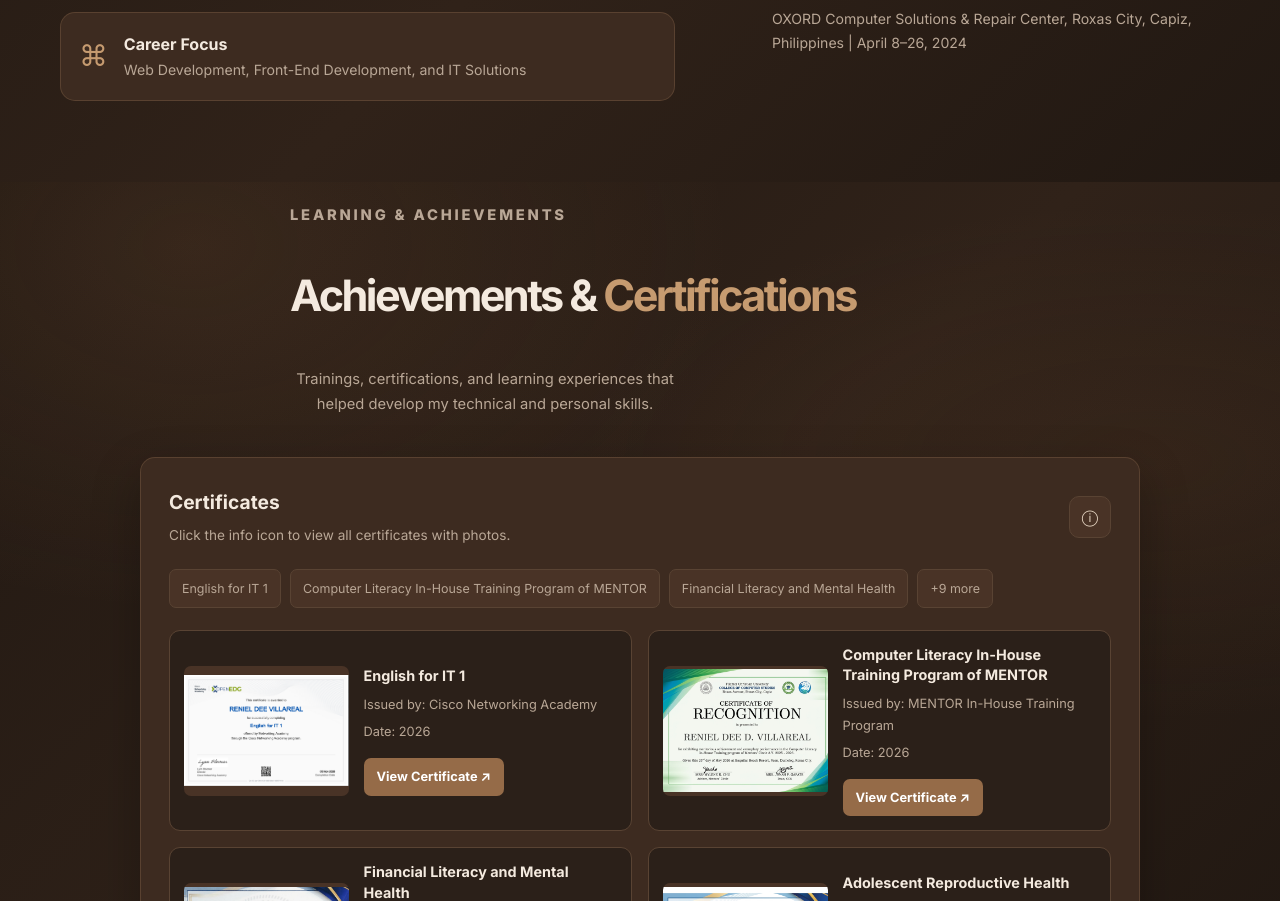
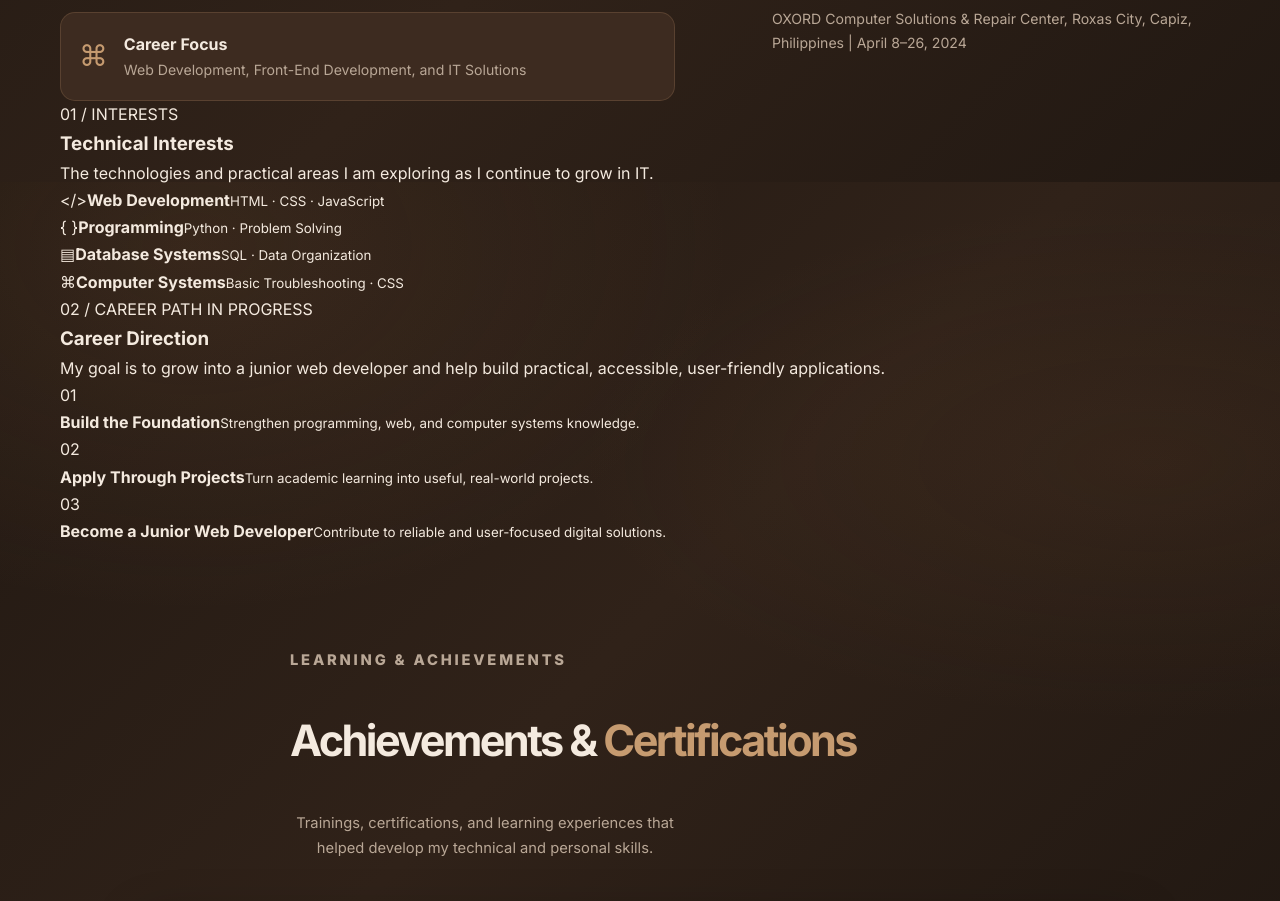
Before and after one commit to renielvillareal17-ui/RENIEL-DEE-VILLAREAL-PORTFOLIO, a plain HTML site: page index.html in a window 1280 px wide. Shown: the part 1418-2319 px from the top of the page. Drawn offline with Linux system fonts and the light colour scheme.

Commit message:
Update index.html

```diff
--- a/index.html
+++ b/index.html
@@ -23,6 +23,9 @@
         href="https://fonts.googleapis.com/css2?family=Inter:wght@400;500;600;700;800&display=swap"
         rel="stylesheet"
     >
+
+    <!-- Portfolio typography -->
+    <link href="https://fonts.googleapis.com/css2?family=Poppins:wght@400;500;600;700;800&display=swap" rel="stylesheet">
 
     <!-- Main CSS -->
     <link rel="stylesheet" href="style.css">
@@ -435,6 +438,40 @@
                     </div>
 
                 </div>
+
+            </div>
+
+            <!-- TECHNICAL INTERESTS + CAREER DIRECTION -->
+            <div class="about-pathway-grid">
+
+                <section class="tech-interests-card" aria-labelledby="tech-interests-title">
+                    <div class="pathway-heading">
+                        <span class="pathway-index">01 / INTERESTS</span>
+                        <span class="pathway-signal" aria-hidden="true"></span>
+                    </div>
+                    <h3 id="tech-interests-title">Technical Interests</h3>
+                    <p class="pathway-intro">The technologies and practical areas I am exploring as I continue to grow in IT.</p>
+                    <div class="interest-grid">
+                        <div class="interest-item"><span class="interest-symbol">&lt;/&gt;</span><span><b>Web Development</b><small>HTML · CSS · JavaScript</small></span></div>
+                        <div class="interest-item"><span class="interest-symbol">{ }</span><span><b>Programming</b><small>Python · Problem Solving</small></span></div>
+                        <div class="interest-item"><span class="interest-symbol">▤</span><span><b>Database Systems</b><small>SQL · Data Organization</small></span></div>
+                        <div class="interest-item"><span class="interest-symbol">⌘</span><span><b>Computer Systems</b><small>Basic Troubleshooting · CSS</small></span></div>
+                    </div>
+                </section>
+
+                <section class="career-direction-card" aria-labelledby="career-direction-title">
+                    <div class="pathway-heading">
+                        <span class="pathway-index">02 / CAREER PATH</span>
+                        <span class="career-status">IN PROGRESS</span>
+                    </div>
+                    <h3 id="career-direction-title">Career Direction</h3>
+                    <p class="pathway-intro">My goal is to grow into a junior web developer and help build practical, accessible, user-friendly applications.</p>
+                    <div class="career-track">
+                        <div class="career-track-step"><span class="track-node">01</span><div><b>Build the Foundation</b><small>Strengthen programming, web, and computer systems knowledge.</small></div></div>
+                        <div class="career-track-step"><span class="track-node">02</span><div><b>Apply Through Projects</b><small>Turn academic learning into useful, real-world projects.</small></div></div>
+                        <div class="career-track-step"><span class="track-node">03</span><div><b>Become a Junior Web Developer</b><small>Contribute to reliable and user-focused digital solutions.</small></div></div>
+                    </div>
+                </section>
 
             </div>
 
```
